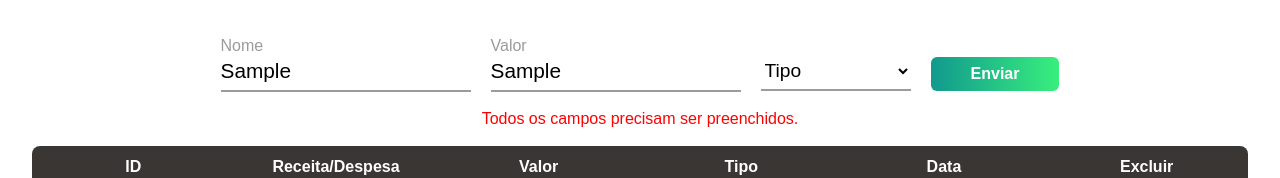
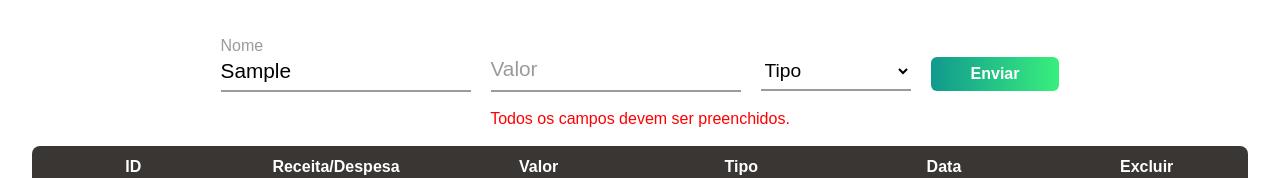
Before and after one commit to leonardojpereira/financial-app, a React (Create React App) app: page / in a window 1280 px wide. Both pictures are taken after typing "Sample", "Sample" into the empty fields and a click on the button "Enviar". Shown: the part 373-551 px from the top of the page. Built offline with nearby package versions, Linux system fonts and the light colour scheme.

Commit message:
feat: fixing bugs

```diff
--- a/src/components/Form/index.js
+++ b/src/components/Form/index.js
@@ -11,11 +11,9 @@ import {
 } from "./style";
 import moment from "moment";
 
-
 export default function Form({ onAddItem }) {
-
   const [isEmpty, setIsEmpty] = useState(false);
-
+  const [isZeroValue, setIsZeroValue] = useState(false);
   const [formData, setFormData] = useState({
     name: "",
     value: "",
@@ -24,9 +22,15 @@ export default function Form({ onAddItem }) {
   });
 
   const handleFormEdit = (event, name) => {
+    let value = event.target.value;
+
+    if (name === "value") {
+      value = value.replace(/[^0-9.,]/g, ""); // Remove caracteres não numéricos, exceto ponto e vírgula
+    }
+
     setFormData({
       ...formData,
-      [name]: event.target.value,
+      [name]: value,
     });
   };
 
@@ -41,12 +45,15 @@ export default function Form({ onAddItem }) {
 
   const handleSubmit = (e) => {
     e.preventDefault();
-    if (formData.name !== "" && formData.value !== "" && formData.type !== "") {
+    const { name, value, type } = formData;
+    if (name !== "" && value !== "" && type !== "") {
+      const parsedValue = parseFloat(value.replace(",", "."));
+      if (parsedValue > 0) {
         const newItem = {
           id: generateRandomId(),
-        name: formData.name,
-        value: parseFloat(formData.value.replace(",", ".")),
-        type: formData.type,
+          name,
+          value: parsedValue,
+          type,
           date: moment().format("DD/MM/YYYY"),
         };
         onAddItem(newItem);
@@ -57,8 +64,14 @@ export default function Form({ onAddItem }) {
           date: "",
         });
         setIsEmpty(false);
+        setIsZeroValue(false);
+      } else {
+        setIsZeroValue(true);
+        setIsEmpty(false);
+      }
     } else {
       setIsEmpty(true);
+      setIsZeroValue(false);
     }
   };
 
@@ -72,6 +85,7 @@ export default function Form({ onAddItem }) {
             name="name"
             id="name"
             value={formData.name}
+            autoComplete="off"
             onChange={(e) => handleFormEdit(e, "name")}
           />
           <FormLabel htmlFor="name">Nome</FormLabel>
@@ -84,12 +98,10 @@ export default function Form({ onAddItem }) {
             name="value"
             id="value"
             value={formData.value}
-            min={1}
+            autoComplete="off"
             onChange={(e) => handleFormEdit(e, "value")}
           />
-          <FormLabel htmlFor="value">
-            Valor
-          </FormLabel>
+          <FormLabel htmlFor="value">Valor</FormLabel>
         </FieldGroup>
 
         <SelectType
@@ -105,7 +117,18 @@ export default function Form({ onAddItem }) {
         </SelectType>
         <Button type="submit">Enviar</Button>
       </FormContainer>
-      <ErrorMessage>{isEmpty && <p style={{position: "absolute", bottom: "-20px"}}>Todos os campos precisam ser preenchidos.</p>}</ErrorMessage>
+      <ErrorMessage>
+        {isEmpty && (
+          <p style={{ position: "absolute", bottom: "-20px" }}>
+            Todos os campos devem ser preenchidos.
+          </p>
+        )}
+        {isZeroValue && (
+          <p style={{ position: "absolute", bottom: "-20px" }}>
+            O valor deve ser maior que zero.
+          </p>
+        )}
+      </ErrorMessage>
     </>
   );
 }
```
Lines whose indentation alone changed are shown as unchanged.
